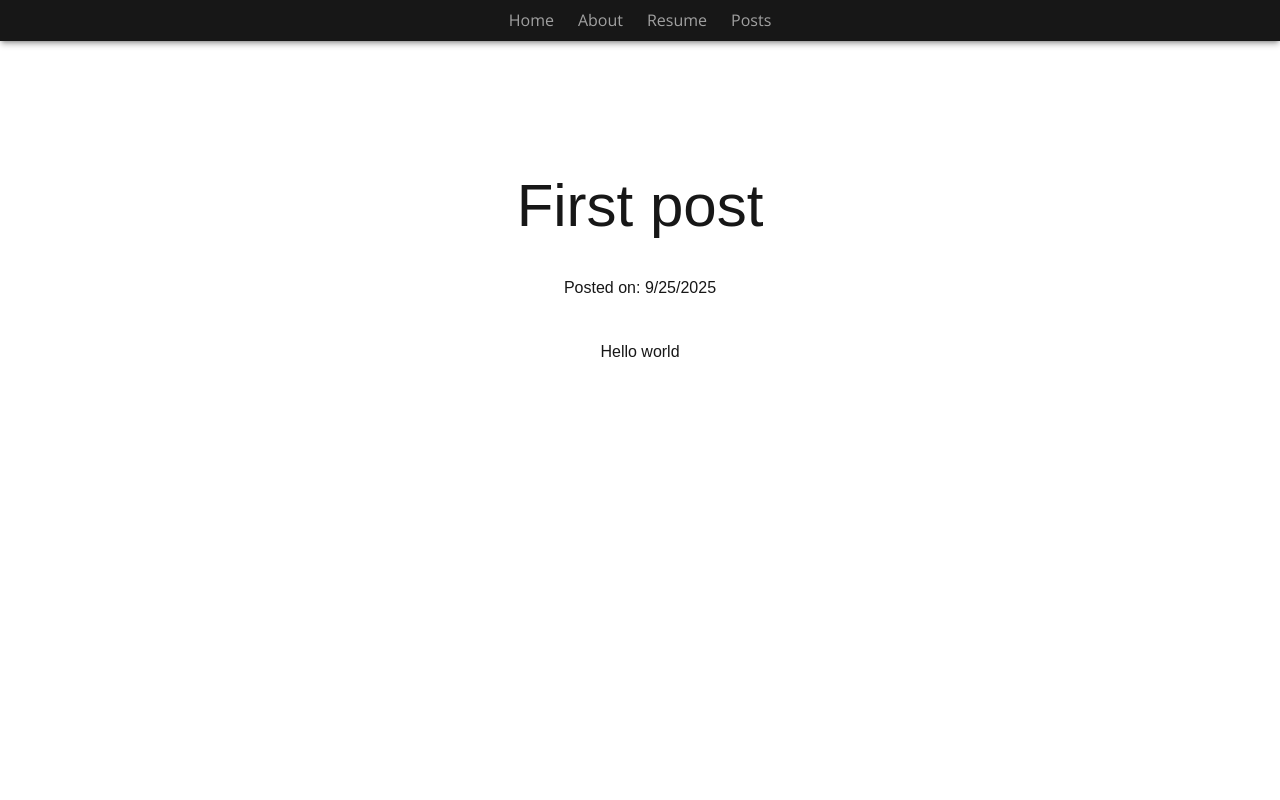
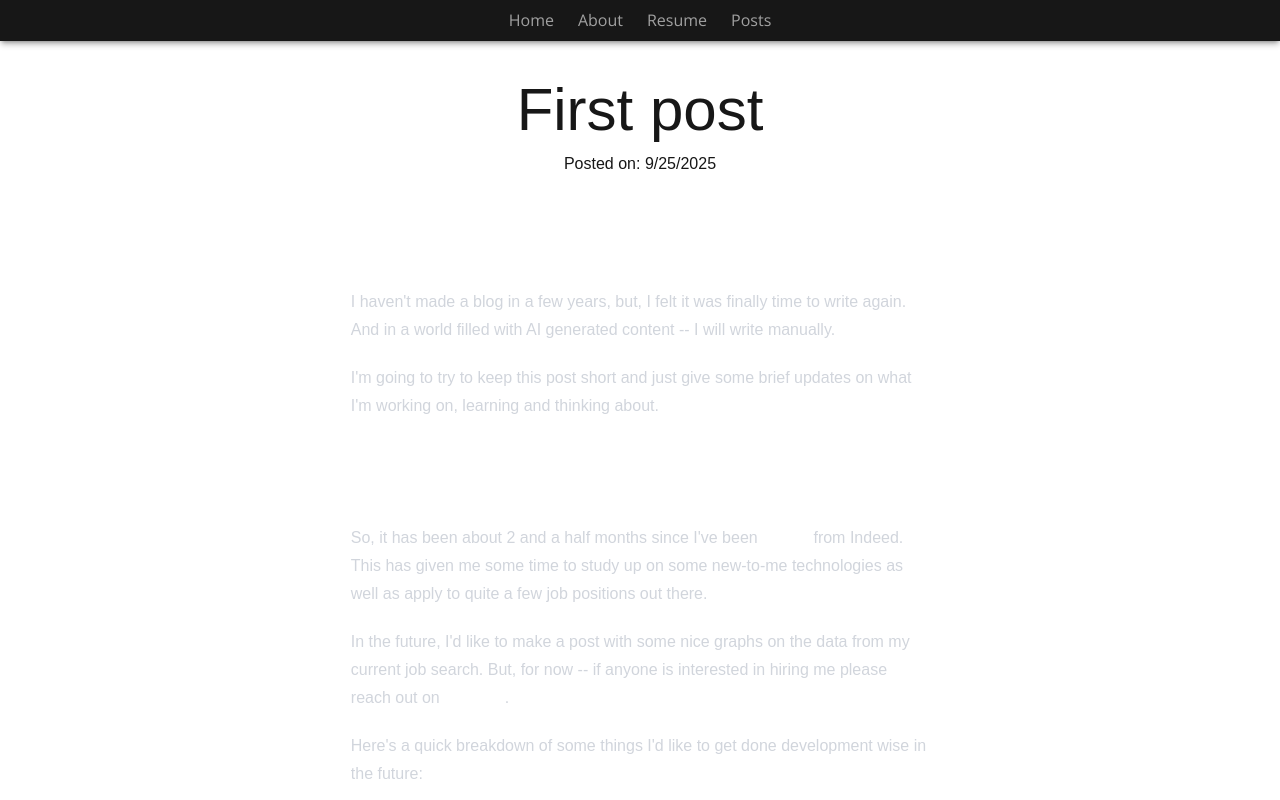
Before and after one commit to timmendenhall/timmendenhall.com, a Next.js app: page /posts/first-post in a window 1280 px wide. Shown: the top 800 px of the page. Built offline with nearby package versions, Linux system fonts and the light colour scheme; a web font is replaced by a local one.

Commit message:
Blog fix 2 (#27)
* Refactor blog to use Markdown-based posts, add `markdown-it` for rendering, and improve metadata generation

* Refactor post data handling to use TypeScript, improve post metadata management, and enhance module structure

```diff
--- a/package.json
+++ b/package.json
@@ -9,6 +9,7 @@
     "lint": "next lint"
   },
   "dependencies": {
+    "markdown-it": "^14.1.0",
     "next": "^15.5.4",
     "react": "^19.1.1",
     "react-dom": "^19.1.1",
@@ -17,6 +18,8 @@
   "devDependencies": {
     "@eslint/eslintrc": "^3.3.1",
     "@tailwindcss/postcss": "^4.1.13",
+    "@tailwindcss/typography": "^0.5.19",
+    "@types/markdown-it": "^14.1.2",
     "@types/node": "^20.19.17",
     "@types/react": "^19.1.13",
     "@types/react-dom": "^19.1.9",
--- a/src/app/globals.css
+++ b/src/app/globals.css
@@ -1,4 +1,5 @@
 @import "tailwindcss";
+@plugin "@tailwindcss/typography";
 
 :root {
     --background: #ffffff;
--- a/src/app/posts/[slug]/page.tsx
+++ b/src/app/posts/[slug]/page.tsx
@@ -1,4 +1,6 @@
-import { getAllPosts, getPostBySlug } from '@/data/Post';
+import markdownit from 'markdown-it';
+
+import { getAllPostsMeta, getPostMetaBySlug } from '@/data/Post';
 
 export type Props = {
     params: Promise<{ slug: string }>;
@@ -6,17 +8,17 @@ export type Props = {
 
 export async function generateMetadata({ params }: Props) {
     const { slug } = await params;
-    const post = await getPostBySlug(slug);
-    const title = post?.title ? `${post.title} | Tim Mendenhall` : '';
+    const post = await getPostMetaBySlug(slug);
+    const title = post ? `${post.title} | Tim Mendenhall` : 'Tim Mendenhall';
 
     return {
         title,
-        description: post?.content,
+        description: post?.description,
     };
 }
 
 export async function generateStaticParams() {
-    const posts = await getAllPosts();
+    const posts = await getAllPostsMeta();
 
     return posts.map((post) => ({
         slug: post.slug,
@@ -25,8 +27,7 @@ export async function generateStaticParams() {
 
 export default async function Post({ params }: Props) {
     const { slug } = await params;
-
-    const post = await getPostBySlug(slug);
+    const post = await getPostMetaBySlug(slug);
 
     if (!post) {
         return (
@@ -38,13 +39,19 @@ export default async function Post({ params }: Props) {
         );
     }
 
+    const md = markdownit();
+    const content = md.render(post.md);
+
     return (
-        <div className="mt-44 text-center">
+        <div className="flex flex-col items-center py-20">
             <h1 className="text-6xl">{post.title}</h1>
-            <p className="mt-10">
+            <div className="mt-3">
                 Posted on: {new Date(post.date).toLocaleDateString()}
-            </p>
-            <p className="mt-10">{post.content}</p>
+            </div>
+            <div
+                className="prose prose-invert mt-10"
+                dangerouslySetInnerHTML={{ __html: content }}
+            />
         </div>
     );
 }
--- a/src/app/posts/page.tsx
+++ b/src/app/posts/page.tsx
@@ -1,8 +1,8 @@
 import Link from 'next/link';
-import { getAllPosts } from '@/data/Post';
+import { getAllPostsMeta } from '@/data/Post';
 
 export default async function Posts() {
-    const posts = await getAllPosts();
+    const posts = await getAllPostsMeta();
 
     return (
         <div className="mt-44 text-center">
--- a/src/data/Post.ts
+++ b/src/data/Post.ts
@@ -1,63 +1,30 @@
-import { promises as fs } from 'fs';
-import path from 'node:path';
+import * as postModules from './posts';
 
-export interface Post {
+type PostModule = {
+    [key: string]: () => PostMeta;
+};
+const typedPostModules = postModules as PostModule;
+
+export interface PostMeta {
     slug: string;
     title: string;
-    content: string;
+    description: string;
     date: number;
+    md: string;
 }
 
-const postsDir = path.resolve('src', 'data', 'posts');
+const postMetaMap: Map<string, PostMeta> = new Map<string, PostMeta>();
+for (const key in postModules) {
+    if (Object.prototype.hasOwnProperty.call(postModules, key)) {
+        const meta: PostMeta = typedPostModules[key]();
+        postMetaMap.set(meta.slug, meta);
+    }
+}
 
-export const getAllPosts = async (): Promise<Post[]> => {
-    try {
-        const files = await fs.readdir(postsDir);
-
-        const posts = [];
-
-        for (const file of files) {
-            const contents = await fs.readFile(
-                path.join(postsDir, file),
-                'utf-8',
-            );
-            const post: Post = JSON.parse(contents);
-            posts.push(post);
-        }
-
-        return posts;
-    } catch (error) {
-        console.error('getAllPosts - Error:', error);
-        return [];
-    }
+export const getAllPostsMeta = (): PostMeta[] => {
+    return postMetaMap.values().toArray();
 };
 
-export const getPostBySlug = async (slug: string): Promise<Post | null> => {
-    const slugWithExt = slug + '.json';
-    try {
-        const files = await fs.readdir(postsDir);
-        let foundFile;
-
-        for (const file of files) {
-            const [, fileSlug] = file.split('_');
-            if (fileSlug === slugWithExt) {
-                foundFile = file;
-                break;
-            }
-        }
-
-        if (!foundFile) {
-            return null;
-        }
-
-        const contents = await fs.readFile(
-            path.join(postsDir, foundFile),
-            'utf-8',
-        );
-
-        return JSON.parse(contents) as Post;
-    } catch (error) {
-        console.error('getPostBySlug - Error:', error);
-        return null;
-    }
+export const getPostMetaBySlug = (slug: string): PostMeta | undefined => {
+    return postMetaMap.get(slug);
 };
--- a/src/data/posts/2025-09-25_first-post.json
+++ /dev/null
@@ -1,6 +0,0 @@
-{
-  "slug": "first-post",
-  "title": "First post",
-  "content": "Hello world",
-  "date": 1758815580134
-}
--- /dev/null
+++ b/src/data/posts/2025-09-25_first-post.ts
@@ -0,0 +1,52 @@
+import { PostMeta } from '@/data/Post';
+
+const md = `
+# It's been a while
+
+I haven't made a blog in a few years, but, I felt it was finally time to write again.  And in a world filled with AI generated content -- I will write manually.
+
+I'm going to try to keep this post short and just give some brief updates on what I'm working on, learning and thinking about.
+
+## In Progress
+
+So, it has been about 2 and a half months since I've been [laid off](https://www.cbsnews.com/news/indeed-glassdoor-layoffs-ai-job-search/) from Indeed.  This has given me some time to study up on some new-to-me technologies as well as apply to quite a few job positions out there.
+
+In the future, I'd like to make a post with some nice graphs on the data from my current job search.  But, for now -- if anyone is interested in hiring me please reach out on [LinkedIn](https://www.linkedin.com/in/timmendenhall/).
+
+Here's a quick breakdown of some things I'd like to get done development wise in the future:
+
+### Idlesaur
+
+Continue developing an open-source idle game [idlesaur.com](https://idlesaur.com) - This has been the bulk of my free time development lately.  It's using some of the latest technology like:
+
+* Next.js
+* Prisma ORM with Postgres SQL
+* React Server Components
+
+### Portfolio page
+
+* Re-add the "work" section
+* Keep working on blog posts
+* _Maybe_ apply some styling updates
+
+### Game Development
+
+Prior to the layoffs, I was having a great time working in Godot and I'd like to get back into it.  I've been thinking of various project ideas to start up as the last project I was working is a bit too much of a scope for now.
+
+But, like with the idlesaur.com project, I plan on finding more ways to combine my passion for game development into my web development projects too.
+
+## Wrap up
+
+That's all for now -- Thank you for reading and I hope you have a great day!
+`;
+
+export default function (): PostMeta {
+    return {
+        slug: 'first-post',
+        title: 'First post',
+        description:
+            "I haven't made a blog in a few years, but, I felt it was finally time to write again.  And in a world filled with AI generated content -- I will write manually.",
+        date: 1758826820669,
+        md,
+    };
+}
--- /dev/null
+++ b/src/data/posts/index.ts
@@ -0,0 +1 @@
+export { default as firstPost } from './2025-09-25_first-post';
```
Also changed, not shown: 1 other file (tests, documents, lock files or other folders).
